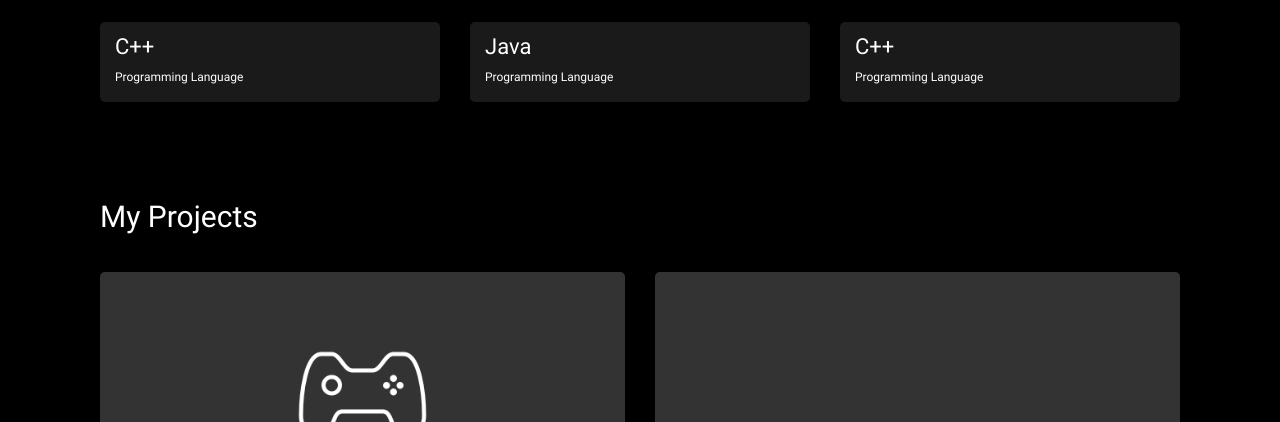
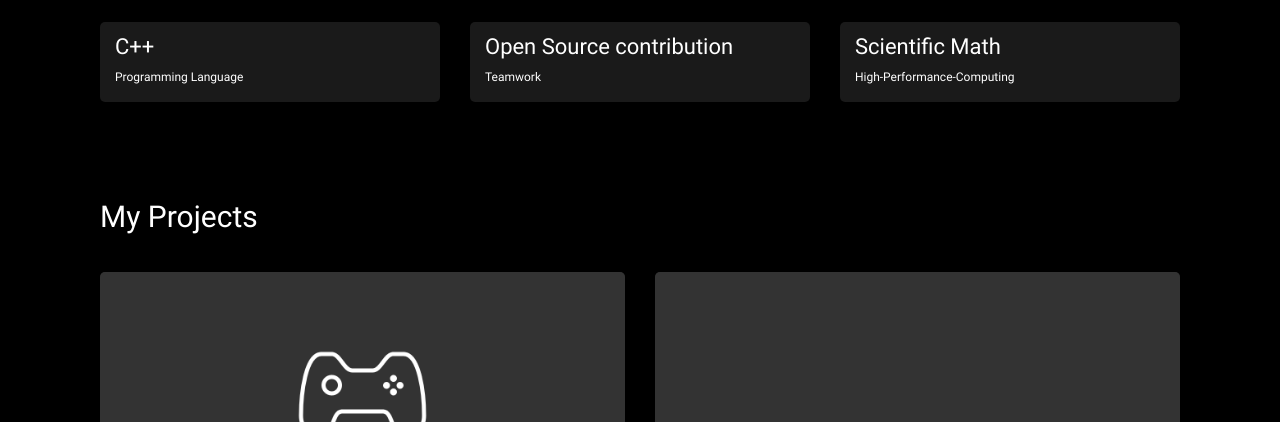
Before and after one commit to MrTroble/webside, a plain HTML site: page index.html in a window 1280 px wide. Shown: the part 678-1100 px from the top of the page. Drawn offline with Linux system fonts and the light colour scheme.

Commit message:
feat: skill descriptions

```diff
--- a/index.html
+++ b/index.html
@@ -49,13 +49,13 @@
                 </div>
 
                 <div class="skill">
-                    <div>Java</div>
-                    <div>Programming Language</div>
+                    <div>Open Source contribution</div>
+                    <div>Teamwork</div>
                 </div>
 
                 <div class="skill">
-                    <div>C++</div>
-                    <div>Programming Language</div>
+                    <div>Scientific Math</div>
+                    <div>High-Performance-Computing</div>
                 </div>
 
             </div>
--- a/resources/style.css
+++ b/resources/style.css
@@ -40,6 +40,7 @@ h1, h2, h3, h4, h5, h6 {
 #quote {
     font-size: 25px;
     color: var(--theme-primary);
+    text-shadow: 0 0 5px var(--theme-primary);
     font-family: 'Roboto Mono', monospace;
 }
 
@@ -55,7 +56,6 @@ h1, h2, h3, h4, h5, h6 {
     background-color: var(--theme-grey-primary);
     border-radius: var(--theme-border-radius);
     padding: 10px 15px;
-    cursor: pointer;
     margin-bottom: var(--theme-element-spacing);
 }
 
```
